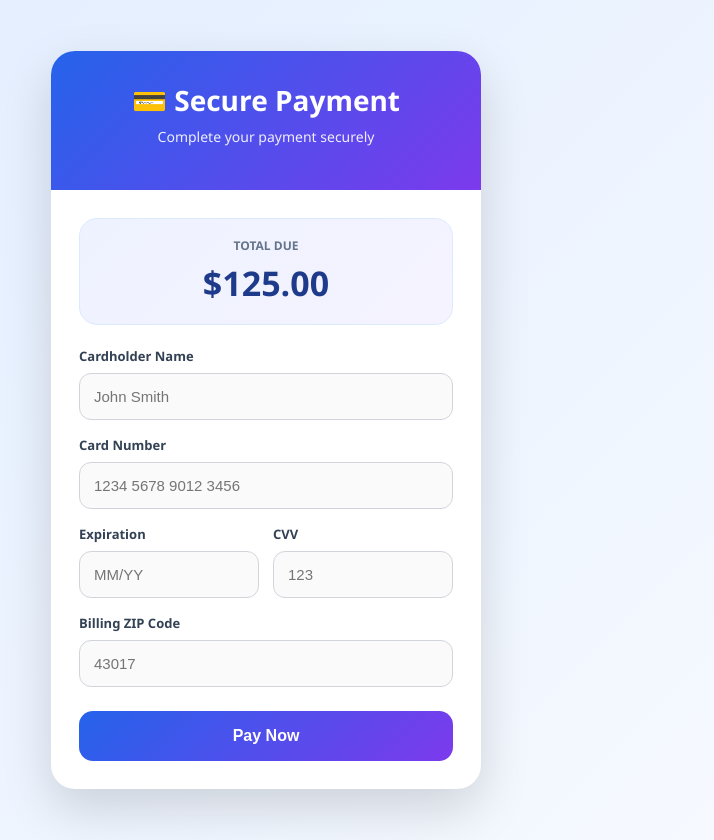
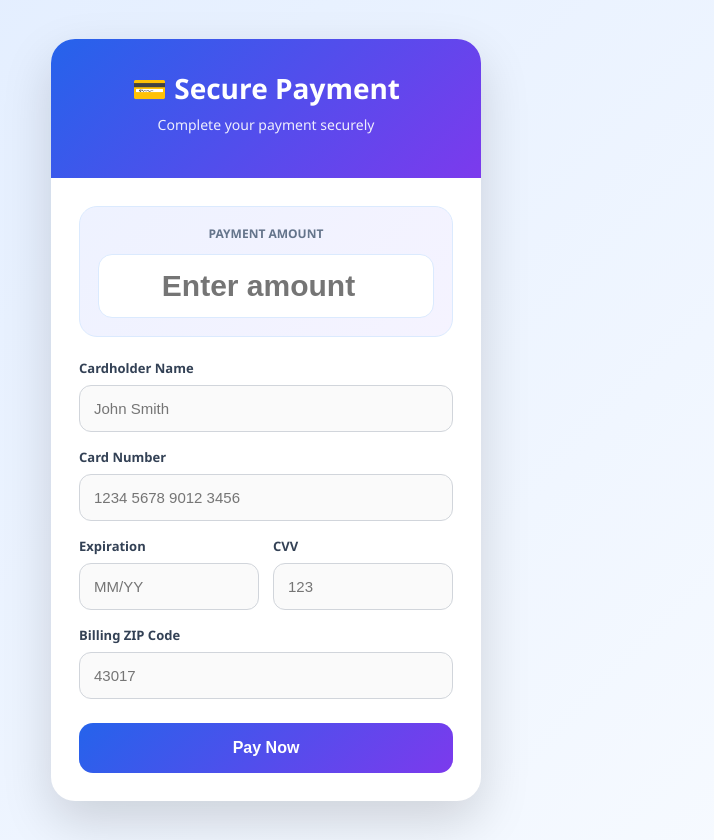
Before and after one commit to franciscofelixs/payment-xapp, a plain HTML site: page index.html in a window 1280 px wide. Shown: the whole page, without its empty margins (374-1088 px from the left). Drawn offline with Linux system fonts and the light colour scheme.

Commit message:
Update index.html

```diff
--- a/index.html
+++ b/index.html
@@ -63,11 +63,18 @@
     font-weight: bold;
   }
 
-  .amount-value {
-    font-size: 34px;
+  .amount-input {
+    margin-top: 12px;
+    width: 100%;
+    padding: 14px;
+    border: 1px solid #dbeafe;
+    border-radius: 14px;
+    text-align: center;
+    font-size: 30px;
     font-weight: bold;
     color: #1e3a8a;
-    margin-top: 6px;
+    box-sizing: border-box;
+    background: white;
   }
 
   label {
@@ -183,8 +190,15 @@
   <div class="content">
     <div id="paymentSection">
       <div class="amount-box">
-        <div class="amount-label">TOTAL DUE</div>
-        <div class="amount-value" id="amountDisplay">$125.00</div>
+        <div class="amount-label">PAYMENT AMOUNT</div>
+        <input
+          id="amountInput"
+          class="amount-input"
+          type="number"
+          min="1"
+          step="0.01"
+          placeholder="Enter amount"
+        />
       </div>
 
       <div class="error" id="errorBox"></div>
@@ -225,13 +239,6 @@
 </div>
 
 <script>
-  const params = new URLSearchParams(window.location.search);
-
-  const amount = params.get("amount") || "125.00";
-  const agentId = params.get("agentId") || "";
-
-  document.getElementById("amountDisplay").textContent = "$" + amount;
-
   function detectCardType(number) {
     if (/^4/.test(number)) return "Visa";
     if (/^5[1-5]/.test(number)) return "Mastercard";
@@ -296,8 +303,14 @@
     e.preventDefault();
     clearError();
 
+    const amount = document.getElementById("amountInput").value;
     const rawCard = document.getElementById("cardNumber").value.replace(/\D/g, "");
     const cardType = detectCardType(rawCard);
+
+    if (!amount || parseFloat(amount) <= 0) {
+      showError("Please enter a valid payment amount.");
+      return;
+    }
 
     if (rawCard.length !== 16) {
       showError("Card number must be exactly 16 digits.");
@@ -323,8 +336,7 @@
       amount,
       last4,
       cardType,
-      confirmationCode,
-      agentId
+      confirmationCode
     });
 
     document.getElementById("paymentSection").style.display = "none";
```
